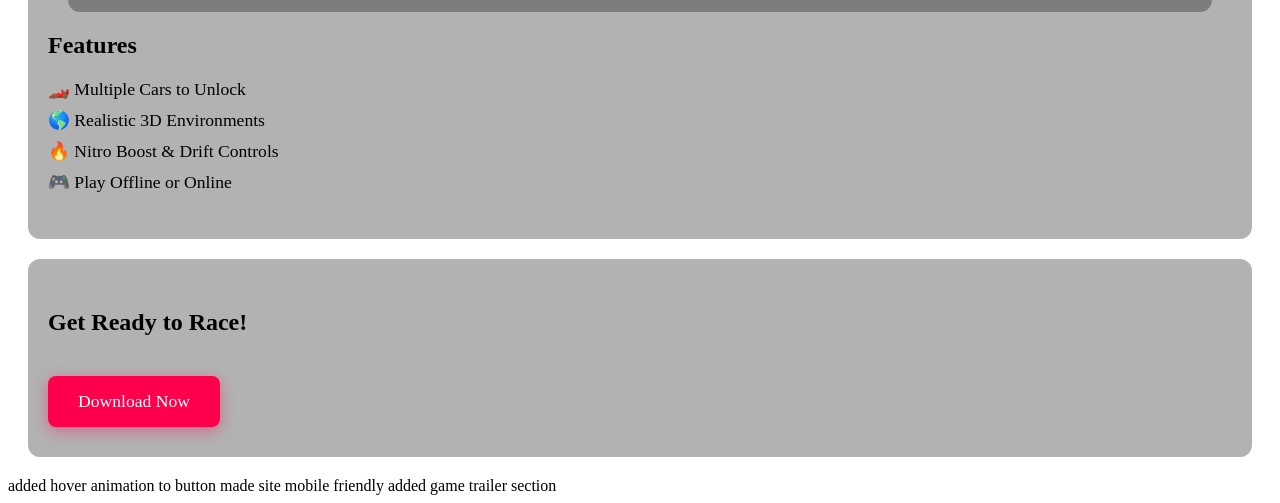
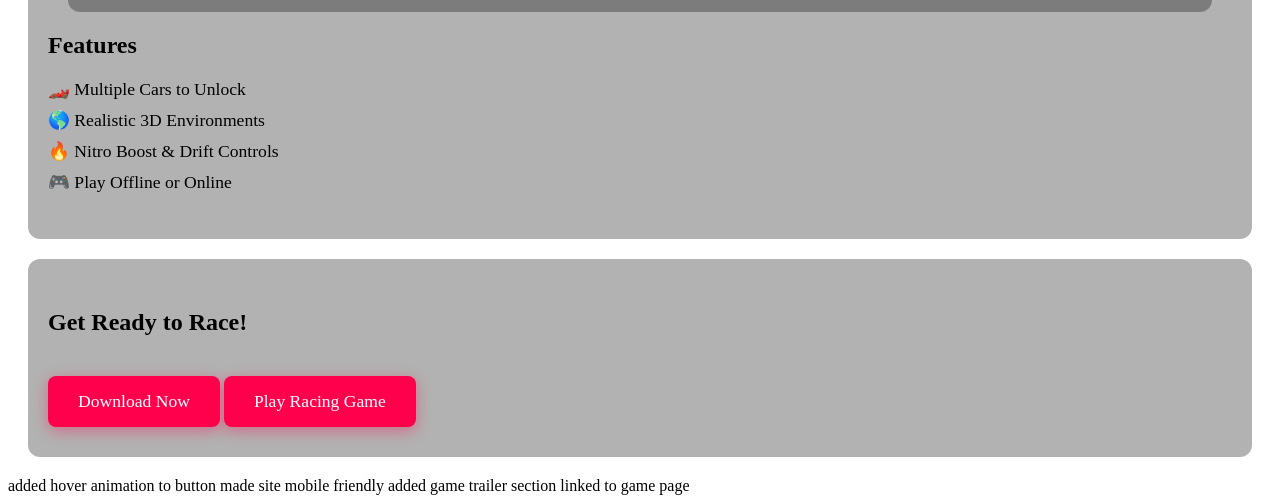
Before and after one commit to arun-cyber07/speed-rush-websites, a plain HTML site: page index.html in a window 1280 px wide. Shown: the part 1742-2245 px from the top of the page. Drawn offline with Linux system fonts and the light colour scheme.

Commit message:
Update index.html

```diff
--- a/index.html
+++ b/index.html
@@ -174,9 +174,11 @@ body.light .cta:hover {
   <section>
     <h2>Get Ready to Race!</h2>
     <a class="cta" href="#">Download Now</a>
+    <a class="cta" href="game.html">Play Racing Game</a>
   </section>
 </body>
 </html>
 added hover animation to button
 made site mobile friendly
 added game trailer section
+linked to game page
```
